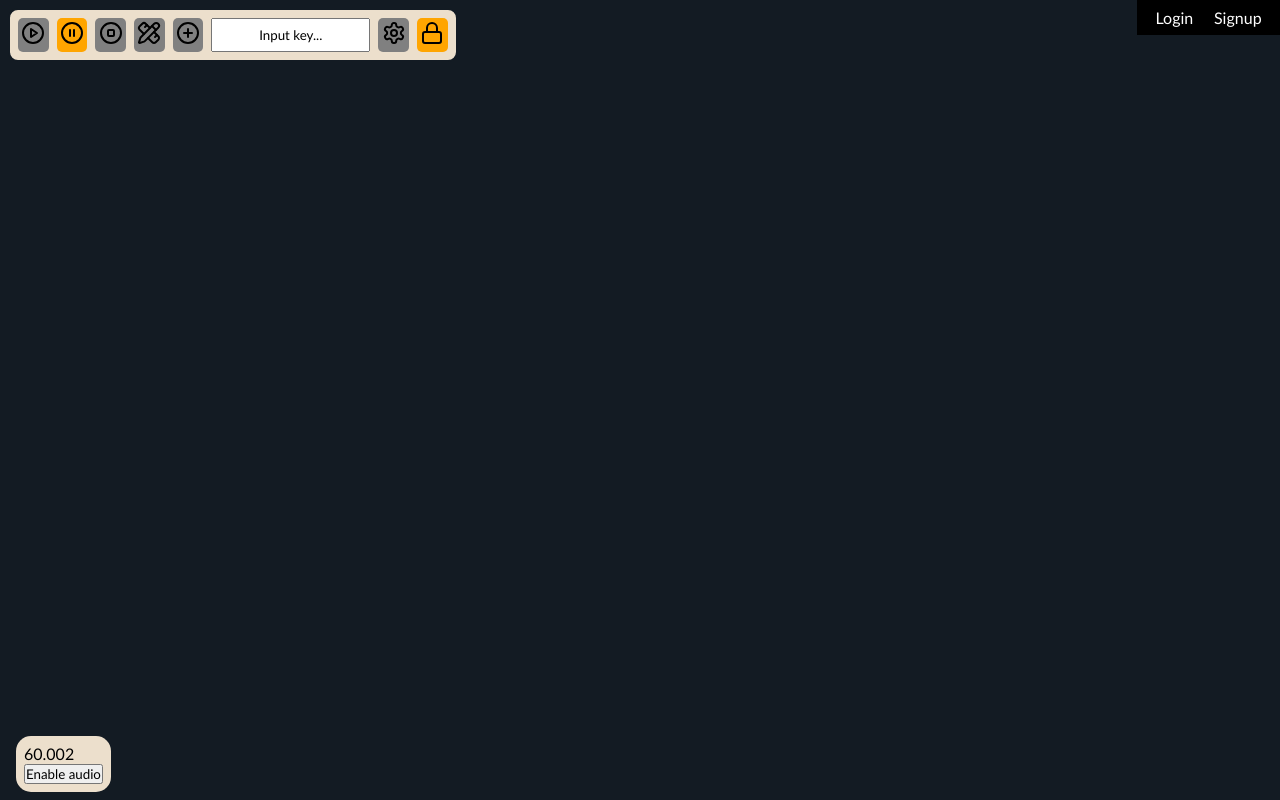
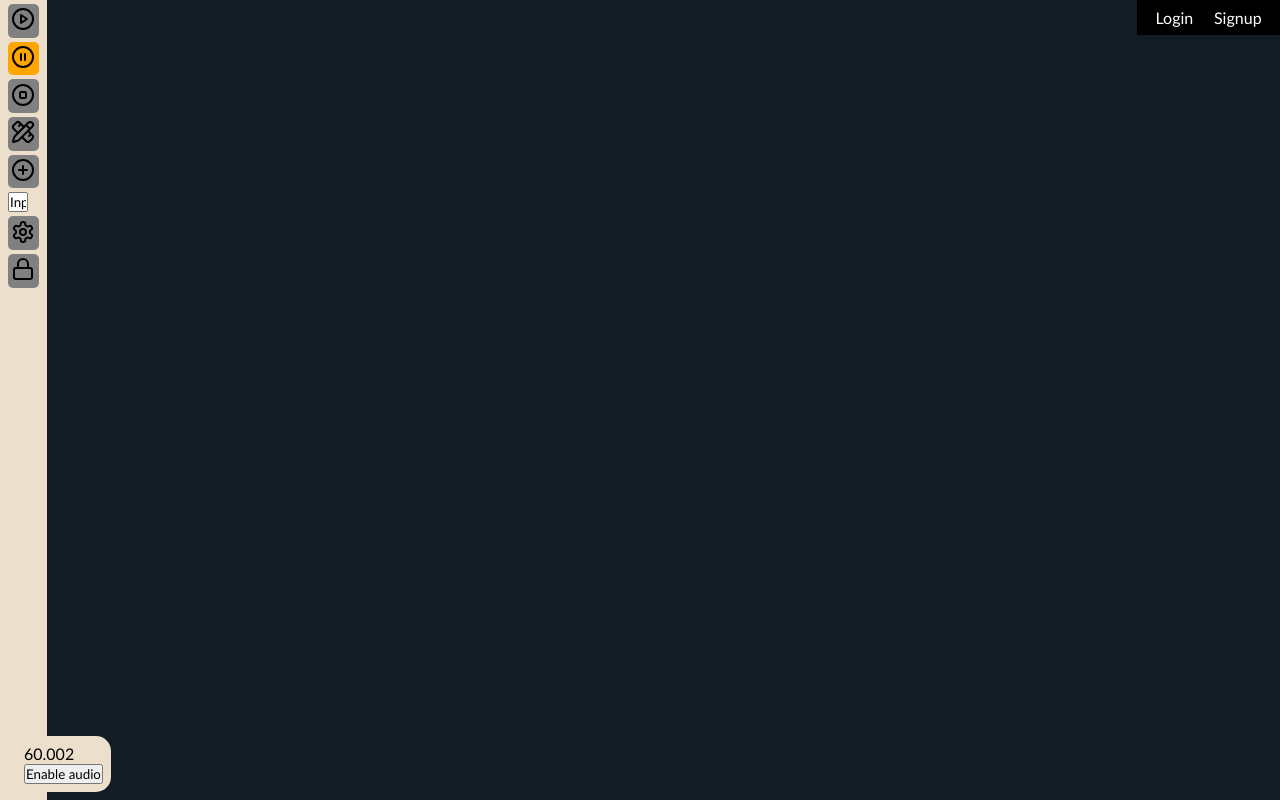
Before and after one commit to Bendoman/RhythmAcademy, a React (Vite) app: page / in a window 1280 px wide. Built offline with nearby package versions, Linux system fonts and the light colour scheme.

Commit message:
Started css refactor. Started run controls refactor. Changed lane editing panel hiding method and allowed for lane content components to be added to canvas containers

```diff
--- a/src/components/Homepage.tsx
+++ b/src/components/Homepage.tsx
@@ -12,7 +12,9 @@ import RunControls, { RunControlsRef } from './run_controls/RunControls.tsx';
 import AddLaneButton, { AddLaneButtonRef } from './run_controls/AddLaneButton.tsx';
 
 // Custom scripts and styles
+import './styles/homepage.css';
 import './styles/oldHomepage.css';
+
 import { startLoop, handleMIDIMessage } from '../scripts/main.ts';
 import StatsScreen from './StatsScreen.tsx';
 import { StatsObject } from '../scripts/types.ts';
--- a/src/components/LaneEditingPanel.tsx
+++ b/src/components/LaneEditingPanel.tsx
@@ -14,6 +14,7 @@ interface ILaneEditingPanelProps {
   unmount: () => void;
 }
 
+// TODO: See if unmount is necessary
 const LaneEditingPanel: React.FC<ILaneEditingPanelProps> = ({ canvas, unmount }) => {
   const lane: Lane = findLaneFromCanvas(canvas);
   // TODO: Improve these names
--- a/src/components/run_controls/RunControls.tsx
+++ b/src/components/run_controls/RunControls.tsx
@@ -6,6 +6,8 @@ import EditButton from './EditButton';
 import AddLaneButton, { AddLaneButtonRef } from './AddLaneButton.tsx';
 import Note from '../../scripts/Note.ts';
 import { StatsObject } from '../../scripts/types.ts';
+
+import '../styles/runControls.css';
 
 export interface RunControlsRef {
     processMidiMessage: (input: MIDIMessageEvent) => void;
@@ -16,6 +18,7 @@ interface RunControlsProps {
     setStats: React.Dispatch<React.SetStateAction<StatsObject[]>>;
 }
 
+// TODO: Refactor this name
 const RunControls = forwardRef<RunControlsRef, RunControlsProps>(({ setShowStats, setStats }, ref) => {
     const addLaneButtonRef = useRef<AddLaneButtonRef | null>(null);
 
@@ -29,7 +32,8 @@ const RunControls = forwardRef<RunControlsRef, RunControlsProps>(({ setShowStats
     const [isPlaying, setIsPlaying] = useState(false);
     const [isStopped, setIsStopped] = useState(false);
     const [isEditing, setIsEditing] = useState(false);
-    const [menuHover, setMenuHover] = useState(true);
+    // TODO: Refactor this name
+    const [menuHover, setMenuHover] = useState(false);
 
     return (
     <>
@@ -60,6 +64,7 @@ const RunControls = forwardRef<RunControlsRef, RunControlsProps>(({ setShowStats
                     setIsPaused(true);
                     setIsPlaying(false);
                     setIsStopped(false);
+                    setShowStats(false);
                     return true;
                 } else return false;
             }}></PauseButton>
@@ -86,6 +91,7 @@ const RunControls = forwardRef<RunControlsRef, RunControlsProps>(({ setShowStats
                     setIsPlaying(false);
                     setIsStopped(false);
                     setIsPaused(false);
+                    setShowStats(false);
                     return true;
                 } else return false;
             }}></EditButton>
@@ -96,6 +102,7 @@ const RunControls = forwardRef<RunControlsRef, RunControlsProps>(({ setShowStats
             <svg xmlns="http://www.w3.org/2000/svg" width="24" height="24" viewBox="0 0 24 24" fill="none" stroke="currentColor" stroke-width="2" stroke-linecap="round" stroke-linejoin="round" className="lucide lucide-settings"><path d="M12.22 2h-.44a2 2 0 0 0-2 2v.18a2 2 0 0 1-1 1.73l-.43.25a2 2 0 0 1-2 0l-.15-.08a2 2 0 0 0-2.73.73l-.22.38a2 2 0 0 0 .73 2.73l.15.1a2 2 0 0 1 1 1.72v.51a2 2 0 0 1-1 1.74l-.15.09a2 2 0 0 0-.73 2.73l.22.38a2 2 0 0 0 2.73.73l.15-.08a2 2 0 0 1 2 0l.43.25a2 2 0 0 1 1 1.73V20a2 2 0 0 0 2 2h.44a2 2 0 0 0 2-2v-.18a2 2 0 0 1 1-1.73l.43-.25a2 2 0 0 1 2 0l.15.08a2 2 0 0 0 2.73-.73l.22-.39a2 2 0 0 0-.73-2.73l-.15-.08a2 2 0 0 1-1-1.74v-.5a2 2 0 0 1 1-1.74l.15-.09a2 2 0 0 0 .73-2.73l-.22-.38a2 2 0 0 0-2.73-.73l-.15.08a2 2 0 0 1-2 0l-.43-.25a2 2 0 0 1-1-1.73V4a2 2 0 0 0-2-2z"/><circle cx="12" cy="12" r="3"/></svg>
             </button>
 
+            {/* TODO: Refactor this name and change how the toggle works*/}
             <button id="lock_button"
             className={menuHover ? 'selected' : ''}
             onClick={() => {setMenuHover(!menuHover)}}>
--- a/src/components/styles/homepage.css
+++ b/src/components/styles/homepage.css
@@ -1,111 +1,90 @@
-/* #region ( CSS Variables ) */
-/* TODO: Put this in index and have to addressable by all css files */
+/* #region ( global ) */
 :root {
     --site_background: #131B23;
     --lane_background: #ECDFCC;
-  }
+}
+
+* {
+    margin: 0;
+    padding: 0;
+    box-sizing: border-box;
+    font-family: 'Gill Sans', 'Gill Sans MT', Calibri, 'Trebuchet MS', sans-serif;
+}
+
+body {
+    overflow-y: hidden;
+    background-color: var(--site_background);
+}
 /* #endregion */
 
-* {
-    /* background-color: blue; */
-}
-
-#content {
-    width: 100vw;
-    height: 100vh;
-    background-color: var(--site_background);
-}
-
-/* #region ( Debug )*/
+/* #region ( session info & debug text ) */
 .session_info {
-    background-color: black;
-    color: white;
-
-    position: absolute;
     top: 0;
     right: 0;
+    padding: .5em;
+    position: absolute;
 
-    padding: .5em;
+    color: white;
+    background-color: black;
 }
 
 .session_info a {
+    color: white;
+    padding: .15em;
+    margin: 0 .5em 0 .5em;
     text-decoration: none;
-    color: white;
-    margin: 0 .5em 0 .5em;
 }
 
 .session_info a:hover {
+    cursor: pointer;
     background-color: grey;
 }
 
+.supabase-auth-ui_ui-container input{
+  color: white;
+}
+
 #debug_text {
-    padding: .5em;
-    color: black;
-    background-color: var(--lane_background);
-    border-radius: 15px;
-
-    position: absolute;
     left: 1em;
     bottom: .5em;
+    padding: .5em;
+    position: absolute;
+
+    color: black;
+    border-radius: 15px;
+    background-color: var(--lane_background);
 }
 /* #endregion */
 
-/* #region ( Settings Panel ) */
+/* TODO: Move to settings panel css if converted to own component */
+/* #region ( settings panel ) */
 #settings_panel {
     display: none;
 }
 
 #settings_panel.visible {
-display: flex;
-flex-direction: column;
-align-items: center;
-justify-content: center;
+    top: 25vh;
+    left: 25vw;
+    width: 50vw;
+    height: 50vh;
+    position: absolute;
 
-background-color: teal;
-border-radius: 15px;
+    gap: 1em;
+    z-index: 2;
+    display: flex;
+    align-items: center;
+    flex-direction: column;
+    justify-content: center;
 
-position: absolute;
-left: 25vw;
-width: 50vw;
-
-top: 25vh;
-height: 50vh;
-z-index: 2;
-
-gap: 1em;
-}
-/* #endregion */
-
-/* #region ( Lanes ) */
-#lane_container {
-    width: 100%;
-    height: 100%;
-
-    display: flex;
-    gap: 3em;
-    justify-content: center;
-}
-
-.lane_canvas {
-    background-color: var(--lane_background);
     border-radius: 15px;
-    z-index: 2;
-}
-
-.lane_canvas.editing {
-    /* background-color: blue;  */
-    color: #14141410;
+    background-color: teal;
 }
 /* #endregion */
 
 
-/* #region (Sidebar) */
+#content {
+    width: 100vw;
+    height: 100vh;
 
-
-
-/* #endregion */
-
-
-
-/* #region () */
-/* #endregion */
+    display: flex;
+}
--- a/src/components/styles/oldHomepage.css
+++ b/src/components/styles/oldHomepage.css
@@ -1,27 +1,5 @@
-/* #region ( CSS Variables ) */
-:root {
-    --site_background: #131B23;
-    --lane_background: #ECDFCC;
-  }
-  /* #endregion */
 
-  * {
-    margin: 0;
-    padding: 0;
-    box-sizing: border-box;
-    font-family: 'Gill Sans', 'Gill Sans MT', Calibri, 'Trebuchet MS', sans-serif;
-  }
 
-  body {
-    overflow-y: hidden;
-  }
-
-  #content {
-    width: 100vw;
-    height: 100vh;
-
-    background-color: var(--site_background);
-  }
 
   /* #region ( Sidebar ) */
   /*
@@ -104,10 +82,14 @@
     transition: left .65s ease-in-out;
 
     margin-right: -25px;
+    opacity: 1;
+
+    pointer-events: all;
   }
 
 
   .lane_editing {
+    pointer-events: none;
     /* width: 10vw; */
     height: 100%;
     border-radius: 15px;
@@ -119,9 +101,11 @@
     padding-left: 45px;
     padding-right: 20px;
 
+
     left: -100%;
 
     position: absolute;
+    opacity: 0;
 
     z-index: 1;
     display: flex;
@@ -232,6 +216,7 @@
 
   .canvas_container {
     z-index: 0;
+    position: relative;
     display: flex;
     border: 1px dashed #eccccc00;
     transition: border .1s linear, background-color .5s ease;
@@ -248,88 +233,11 @@
     background-color: #ecdfcc33;
   }
 
-  #debug_text {
-    padding: .5em;
-    color: black;
-    background-color: var(--lane_background);
-    border-radius: 15px;
-
-    position: absolute;
-    left: 1em;
-    bottom: .5em;
-  }
-
-  #run_controls {
-    z-index: 1;
-    border: 2px solid var(--site_background);
-    box-sizing: border-box;
-    color: white;
-    /* height: 2.5em; */
-    position: absolute;
-    top: .5em;
-    left: .5em;
-    /* left: 50%; */
-    /* transform: translateX(-50%); */
-
-    background-color: var(--lane_background);
-    /* align-content: center; */
-
-    /* display: flex;
-    flex-direction: column; */
-    padding: 0;
-    /* gap: .5em; */
-
-    border-radius: 10px;
-    width: 1vw;
-    height: 1.5vh;
-    overflow: hidden;
-    transition: width 0.5s ease, height 0.5s ease, padding 0.3s ease;
-  }
 
 
-  #run_controls:hover, #run_controls.active {
-    width: auto;
-    padding: .5em;
-    height: fit-content;
-  }
-
-  #run_controls:hover #button_container, #button_container.active {
-    width: 100%;
-    opacity: 1;
-    pointer-events: all;
-    height: fit-content;
-  }
-
-  #button_container {
-    pointer-events: none;
-    opacity: 0;
-    height: 0vh;
-    display: flex;
-    flex-direction: row;
-    justify-content: center;
-    gap: 0.5em;
-    transition: height 0.3s;
-  }
 
 
-  #button_container button {
-    border: none;
-    text-decoration: none;
-    padding: 0.25em;
-    border-radius: 5px;
 
-    /* color: white; */
-    background-color: gray;
-  }
-
-  /* TEMP COLOURS */
-  #button_container button.selected {
-    background-color: orange;
-  }
-
-  #button_container button:hover {
-    background-color: green;
-  }
 
 
   /* .lane_canvas:hover {
@@ -342,29 +250,7 @@
   }
 
 
-  #settings_panel {
-    display: none;
-  }
 
-  #settings_panel.visible {
-    display: flex;
-    flex-direction: column;
-    align-items: center;
-    justify-content: center;
-
-    background-color: teal;
-    border-radius: 15px;
-
-    position: absolute;
-    left: 25vw;
-    width: 50vw;
-
-    top: 25vh;
-    height: 50vh;
-    z-index: 2;
-
-    gap: 1em;
-  }
 
   #workspace_measure_count_container {
     display: flex;
@@ -466,43 +352,9 @@
   .load_pattern[disabled] { background-color: #ecdfcc5e; }
   .load_pattern[disabled]:hover { background-color: #ecdfcc5e; color: #131B23;}
 
-  .session_info {
-    background-color: black;
-    color: white;
 
-    position: absolute;
-    top: 0;
-    right: 0;
 
-    padding: .5em;
-}
 
-.session_info a {
-    text-decoration: none;
-    color: white;
-    margin: 0 .5em 0 .5em;
-    padding: .15em;
-}
-
-.session_info a:hover {
-    background-color: grey;
-    cursor: pointer;
-}
-
-.supabase-auth-ui_ui-container input{
-  color: white;
-}
-
-#debug_text {
-    padding: .5em;
-    color: black;
-    background-color: var(--lane_background);
-    border-radius: 15px;
-
-    position: absolute;
-    left: 1em;
-    bottom: .5em;
-}
 
 /* TODO Make these styles DYNAMIC */
 .edit_mode_container {
--- /dev/null
+++ b/src/components/styles/oldRunControls.css
@@ -0,0 +1,51 @@
+#run_controls {
+    z-index: 1;
+    border: 2px solid var(--site_background);
+    box-sizing: border-box;
+    color: white;
+    /* height: 2.5em; */
+    position: absolute;
+    top: .5em;
+    left: .5em;
+    /* left: 50%; */
+    /* transform: translateX(-50%); */
+
+    background-color: var(--lane_background);
+    /* align-content: center; */
+
+    /* display: flex;
+    flex-direction: column; */
+    padding: 0;
+    /* gap: .5em; */
+
+    border-radius: 10px;
+    /* width: 1vw; */
+    /* height: 1.5vh; */
+    overflow: hidden;
+    transition: width 0.5s ease, height 0.5s ease, padding 0.3s ease;
+    height: 100vh;
+  }
+
+  #run_controls:hover, #run_controls.active {
+    width: auto;
+    padding: .5em;
+    height: fit-content;
+  }
+
+  #run_controls:hover #button_container, #button_container.active {
+    width: 100%;
+    opacity: 1;
+    pointer-events: all;
+    height: fit-content;
+  }
+
+  #button_container {
+    pointer-events: none;
+    opacity: 0;
+    height: 0vh;
+    /* display: flex; */
+    /* flex-direction: row; */
+    /* justify-content: center; */
+    gap: 0.5em;
+    transition: height 0.3s;
+  }
--- /dev/null
+++ b/src/components/styles/runControls.css
@@ -0,0 +1,51 @@
+#run_controls {
+  padding: .25em .5em;
+  background-color: var(--lane_background);
+
+  transition: transform 0.5s ease;
+}
+
+#run_controls.active {
+  /* left: -10em; */
+  /* position: absolute; */
+  transform: translateX(-5em);
+}
+
+#button_container {
+  gap: .25em;
+  display: flex;
+  flex-direction: column;
+}
+
+#button_container input {
+  max-width: 1.5em;
+}
+
+
+/* #region ( buttons )  */
+#button_container button {
+  border: none;
+  text-decoration: none;
+  padding: 0.25em;
+  border-radius: 5px;
+
+
+  background-color: gray;
+}
+
+#button_container button.selected {
+  background-color: orange;
+}
+
+#button_container button:hover {
+  background-color: green;
+}
+
+
+#lock_button.selected {
+  background-color: var(--lane_background) !important;
+  top: .25em;
+  right: -5.5em;
+  position: absolute;
+}
+/* #endregion */
```
Also changed, not shown: src/components/run_controls/AddLaneButton.tsx (+25 -4 lines), src/components/run_controls/ChangeLaneKey.tsx (added, +13 -0 lines), src/components/styles/laneContent.css (added, +8 -0 lines), src/scripts/main.ts (+10 -3 lines), 1 other file (tests, documents, lock files or other folders).
